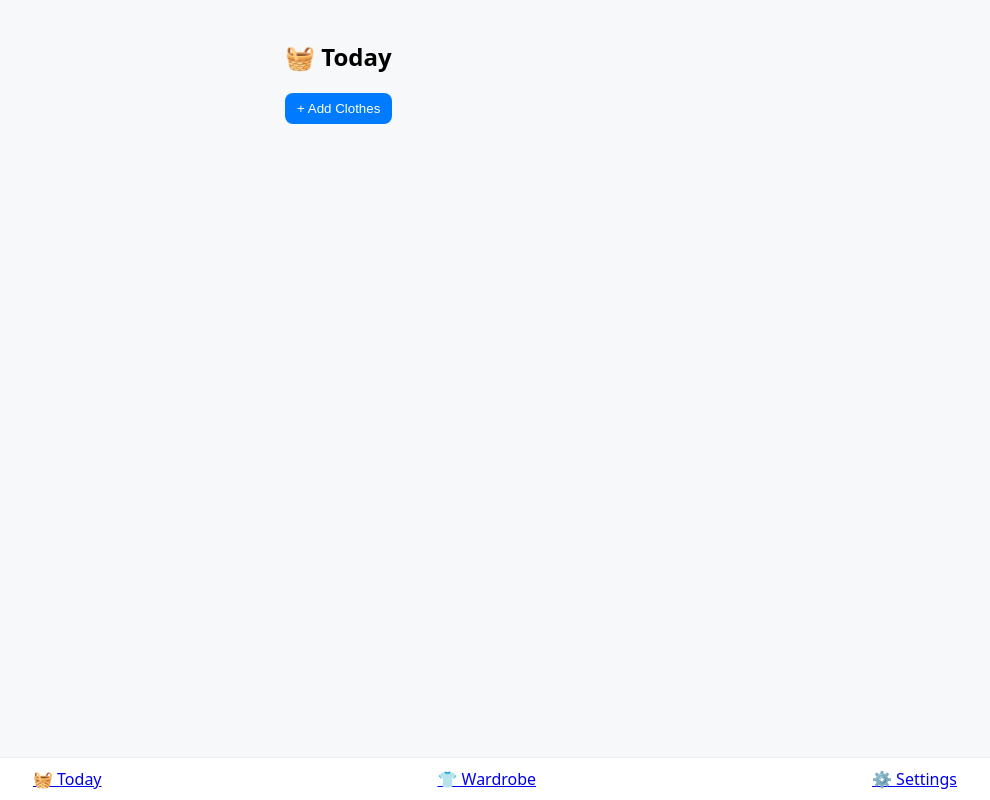
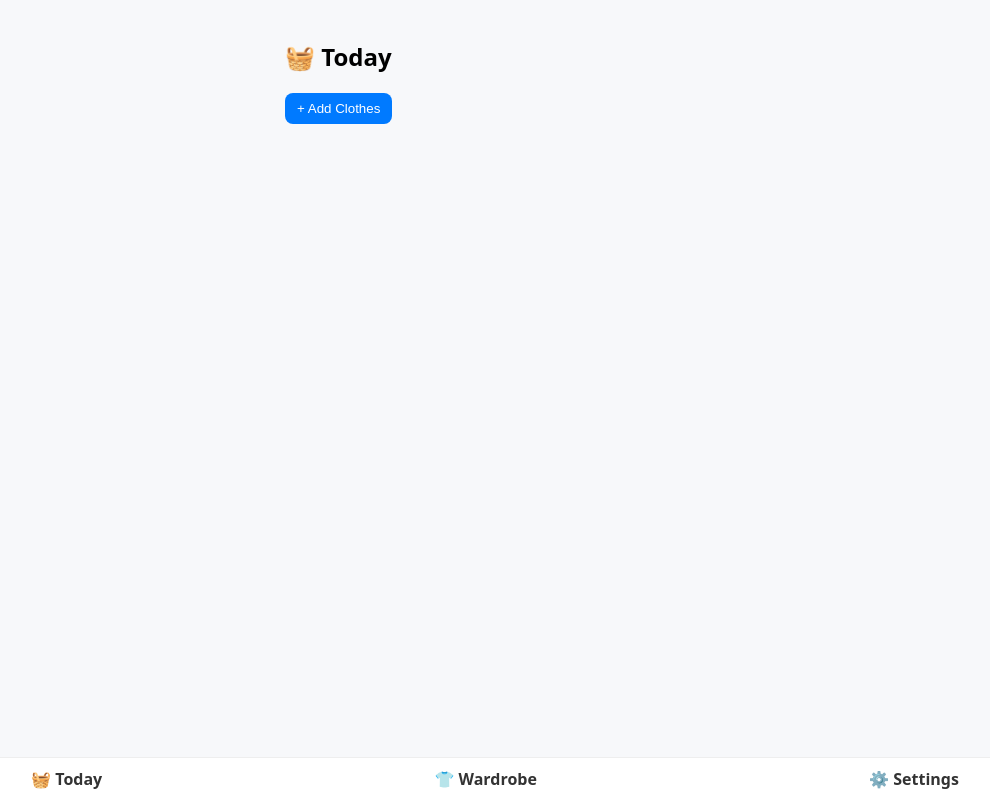
Before and after one commit to googoo13-1/did-you-wash-your-cloths-today, a plain HTML site: page today.html in a window 1280 px wide. Shown: the whole page, without its empty margins (145-1135 px from the left). Drawn offline with Linux system fonts and the light colour scheme.

Commit message:
Update today.html

```diff
--- a/today.html
+++ b/today.html
@@ -12,6 +12,11 @@
       padding: 20px;
       background: #f7f8fa;
     }
+    .nav a{
+  text-decoration:none;
+  color:#333;
+  font-weight:600;
+}
 
     .card {
       background: white;
```
